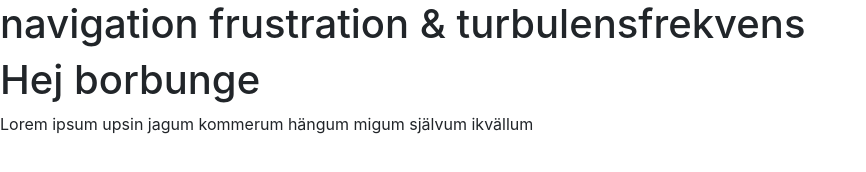
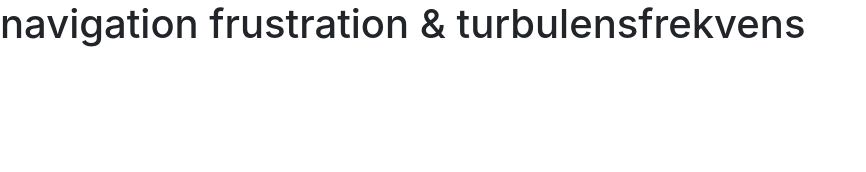
Before and after one commit to DrDankman/pugBildterapihuset, a plain HTML site: page dist/layout.html in a window 1280 px wide. Shown: the whole page, without its empty margins (0-866 px from the left). Drawn offline with nearby package versions, Linux system fonts and the light colour scheme.

Commit message:
inte mycket kodat, uppdatering i readme

```diff
--- a/-u/index.html
+++ b/dist/layout.html
@@ -6,13 +6,12 @@
     <meta http-equiv="X-UA-Compatible" content="ie=edge"/>
     <title>Document</title>
     <link rel="stylesheet" href="https://stackpath.bootstrapcdn.com/bootstrap/4.1.3/css/bootstrap.min.css" integrity="sha384-MCw98/SFnGE8fJT3GXwEOngsV7Zt27NXFoaoApmYm81iuXoPkFOJwJ8ERdknLPMO" crossorigin="anonymous"/>
+    <link rel="stylesheet" href="style/main.css"/>
   </head>
   <body>
     <nav>
       <h1>navigation frustration & turbulensfrekvens</h1>
     </nav>
-    <h1>Hej borbunge</h1>
-    <p>Lorem ipsum upsin jagum kommerum hängum migum självum ikvällum</p>
   </body>
   <script src="https://code.jquery.com/jquery-3.3.1.slim.min.js" integrity="sha384-q8i/X+965DzO0rT7abK41JStQIAqVgRVzpbzo5smXKp4YfRvH+8abtTE1Pi6jizo" crossorigin="anonymous"></script>
   <script src="https://cdnjs.cloudflare.com/ajax/libs/popper.js/1.14.3/umd/popper.min.js" integrity="sha384-ZMP7rVo3mIykV+2+9J3UJ46jBk0WLaUAdn689aCwoqbBJiSnjAK/l8WvCWPIPm49" crossorigin="anonymous"></script>
--- a/src/style.css
+++ b/src/style.css
@@ -1,3 +1,3 @@
-content {
-    color: red;
+body {
+    background: url(Crayons.jpg);
 }
```
Also changed, not shown: dist/index.html (renamed from -u/layout.html, +2 -0 lines), dist/images/75638615-women-are-sitting-at-a-table-in-a-cafe-socialising-over-coffee-and-tea-.jpg (added), dist/images/7863398.jpg (added), dist/images/Crayons.jpg (added), dist/images/andrey_portrait.png (added), dist/images/baseline-call-24px.svg (added), dist/images/baseline-email-24px.svg (added), dist/images/baseline-room-24px.svg (added), dist/nav.html (renamed from -u/nav.html), 3 other files.
